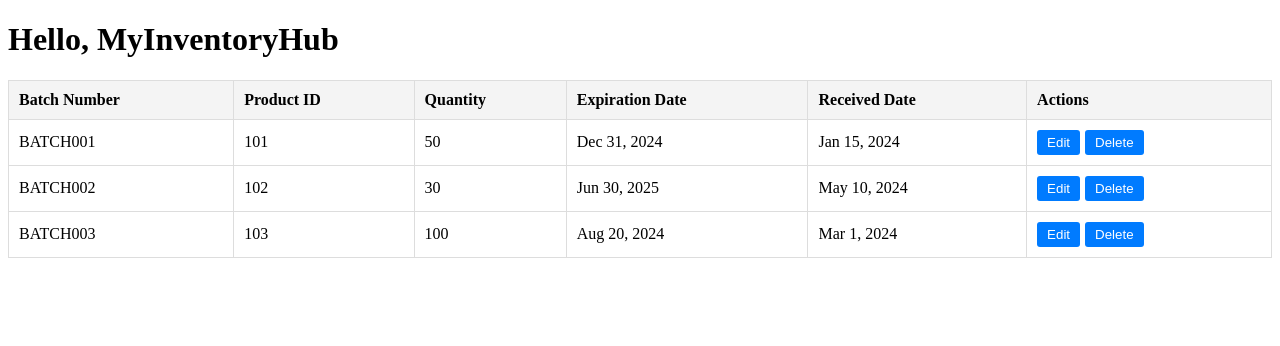
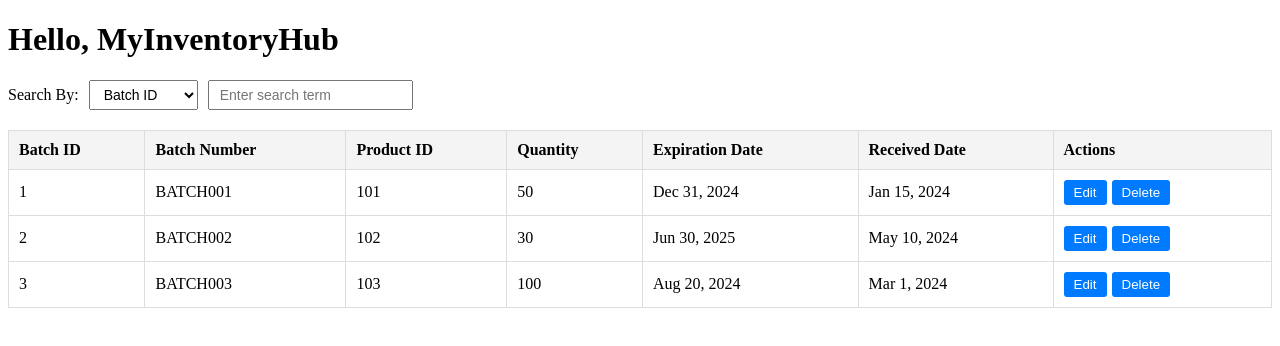
Before and after one commit to SyTW2425/E17_P4, an Angular app in the folder MyInventoryHub/: page / in a window 1280 px wide. Shown: the top 346 px of the page. Built offline with nearby package versions, Linux system fonts and the light colour scheme.

Commit message:
Batch-list upgrade v0.2

```diff
--- a/MyInventoryHub/src/app/batch-list/batch-list.component.css
+++ b/MyInventoryHub/src/app/batch-list/batch-list.component.css
@@ -1,3 +1,18 @@
+.search-container {
+  margin-bottom: 20px;
+}
+
+.search-container label {
+  margin-right: 10px;
+}
+
+.search-container select,
+.search-container input {
+  padding: 5px 10px;
+  margin-right: 10px;
+  font-size: 14px;
+}
+
 .batch-table {
   width: 100%;
   border-collapse: collapse;
--- a/MyInventoryHub/src/app/batch-list/batch-list.component.html
+++ b/MyInventoryHub/src/app/batch-list/batch-list.component.html
@@ -1,6 +1,22 @@
+<div class="search-container">
+  <label for="searchField">Search By:</label>
+  <select id="searchField" [(ngModel)]="searchCriteria">
+    <option value="batchId">Batch ID</option>
+    <option value="productId">Product ID</option>
+  </select>
+
+  <input
+    type="text"
+    id="searchTerm"
+    [(ngModel)]="searchTerm"
+    placeholder="Enter search term"
+    (input)="filterBatches()" />
+</div>
+
 <table class="batch-table">
   <thead>
     <tr>
+      <th>Batch ID</th>
       <th>Batch Number</th>
       <th>Product ID</th>
       <th>Quantity</th>
@@ -10,7 +26,8 @@
     </tr>
   </thead>
   <tbody>
-    <tr *ngFor="let batch of batches">
+    <tr *ngFor="let batch of filteredBatches">
+      <td>{{ batch.id }}</td>
       <td>{{ batch.batchNumber }}</td>
       <td>{{ batch.productId }}</td>
       <td>{{ batch.quantity }}</td>
--- a/MyInventoryHub/src/app/batch-list/batch-list.component.ts
+++ b/MyInventoryHub/src/app/batch-list/batch-list.component.ts
@@ -2,12 +2,13 @@ import { Component, OnInit } from '@angular/core';
 import { Batch } from '../models/batch.model';
 import { DatePipe } from '@angular/common';
 import { CommonModule } from '@angular/common';
+import { FormsModule } from '@angular/forms';
 
 @Component({
   selector: 'app-batch-list',
   standalone: true,
   templateUrl: './batch-list.component.html',
-  imports: [CommonModule, DatePipe],
+  imports: [CommonModule, DatePipe, FormsModule],
   styleUrls: ['./batch-list.component.css']
 })
 export class BatchListComponent implements OnInit {
@@ -38,20 +39,39 @@ export class BatchListComponent implements OnInit {
     }
   ];
 
+  // Variables para la búsqueda
+  searchCriteria: string = 'batchId'; // Por defecto buscar por Batch ID
+  searchTerm: string = '';
+  filteredBatches: Batch[] = [];
+
   constructor() {}
 
-  ngOnInit(): void {}
+  ngOnInit(): void {
+    this.filteredBatches = [...this.batches]; // Inicializar con todos los lotes
+  }
+
+  // Filtrar los lotes basados en los criterios de búsqueda
+  filterBatches(): void {
+    if (this.searchCriteria === 'batchId') {
+      this.filteredBatches = this.batches.filter(batch =>
+        batch.id.toString().includes(this.searchTerm)
+      );
+    } else if (this.searchCriteria === 'productId') {
+      this.filteredBatches = this.batches.filter(batch =>
+        batch.productId.toString().includes(this.searchTerm)
+      );
+    }
+  }
 
   // Método para editar un lote
   editBatch(batch: Batch): void {
-    // Lógica para editar el lote, por ejemplo, abrir un formulario con la información de este lote
     console.log('Edit batch', batch);
   }
 
   // Método para eliminar un lote
   deleteBatch(batchId: number): void {
-    // Lógica para eliminar el lote de la lista
     this.batches = this.batches.filter(batch => batch.id !== batchId);
+    this.filterBatches(); // Volver a filtrar después de eliminar
     console.log('Batch deleted', batchId);
   }
 }
```
